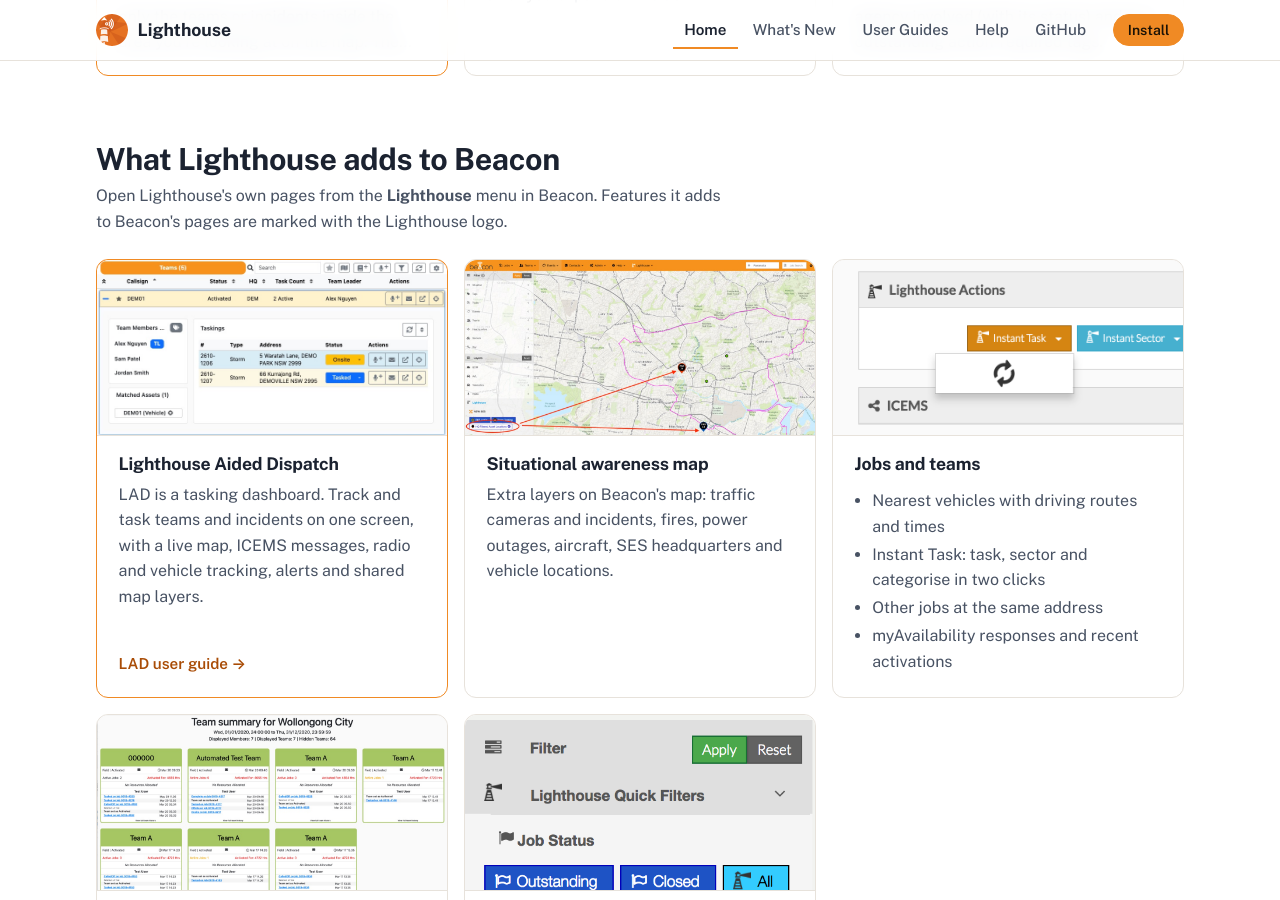
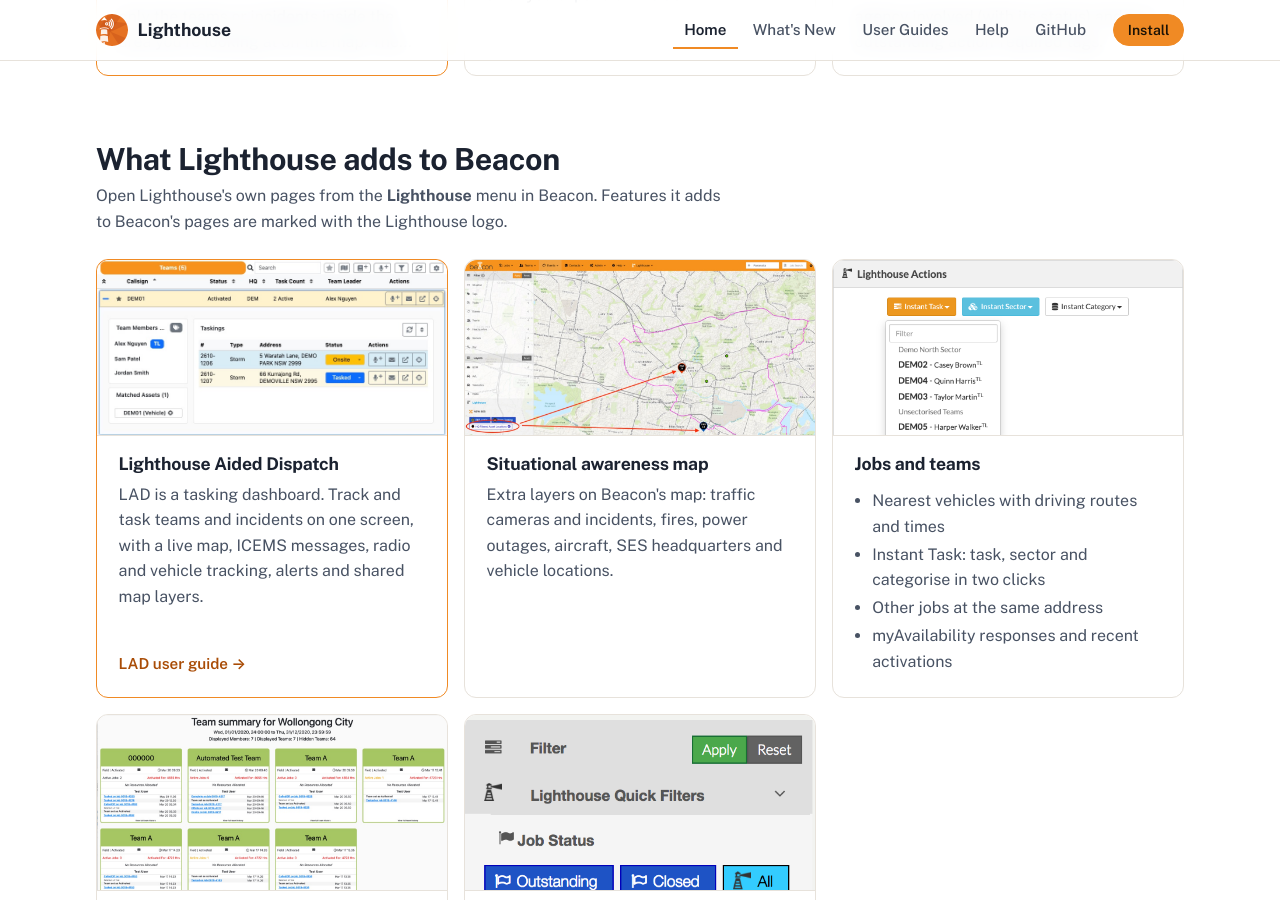
Before and after one commit to NSWSESMembers/lighthouse.ses.nsw.gov.au, a Jekyll site: the page built from index.html, in a window 1280 px wide and 900 px high, scrolled down 1055 px. Built offline with Jekyll 4.4.1, drawn with Linux system fonts in a browser that asks for light colours.

Commit message:
Show Instant Task with teams loaded on the home page
The old instant_actions.png caught the dropdown mid-load. The new image is
the extension's real Instant Task markup (Bootstrap 3, src/styles/all.css)
filled with the demo teams used in the LAD screenshots.

Co-Authored-By: Claude Opus 5.5 <noreply@anthropic.com>

```diff
--- a/index.html
+++ b/index.html
@@ -95,7 +95,7 @@ description: Lighthouse is a browser extension, built by NSW SES volunteers, tha
 				<p>Extra layers on Beacon's map: traffic cameras and incidents, fires, power outages, aircraft, SES headquarters and vehicle locations.</p>
 			</div>
 			<div class="card">
-				<img class="card-media" src="/images/instant_actions.png" alt="Instant Task, Instant Sector and Instant Category buttons on a job" loading="lazy">
+				<img class="card-media" src="/images/feature-instant-task.png" alt="Instant Task open on a job, listing teams by sector with their team leaders" loading="lazy">
 				<h3>Jobs and teams</h3>
 				<ul>
 					<li>Nearest vehicles with driving routes and times</li>
```
Also changed, not shown: images/feature-instant-task.png (added).
